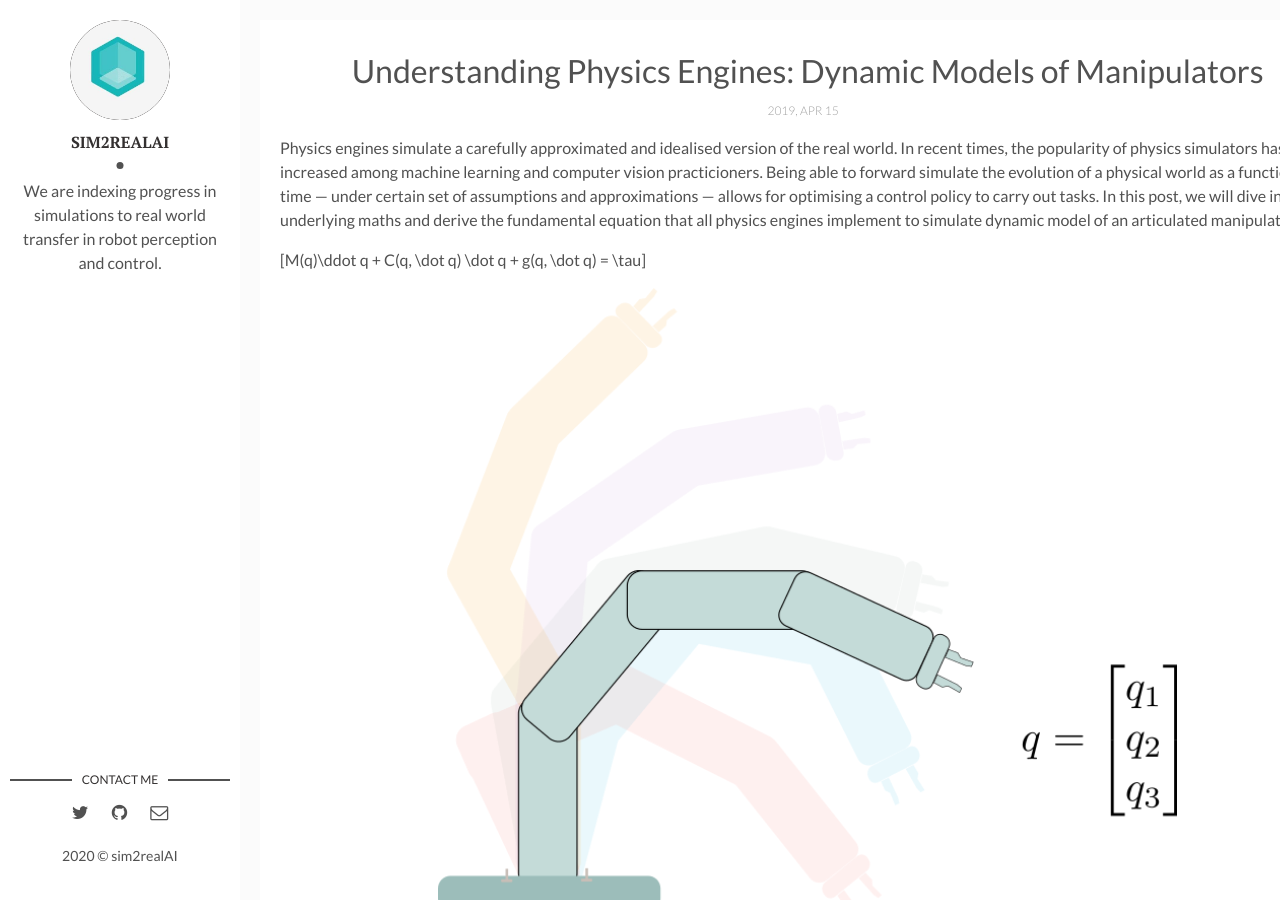
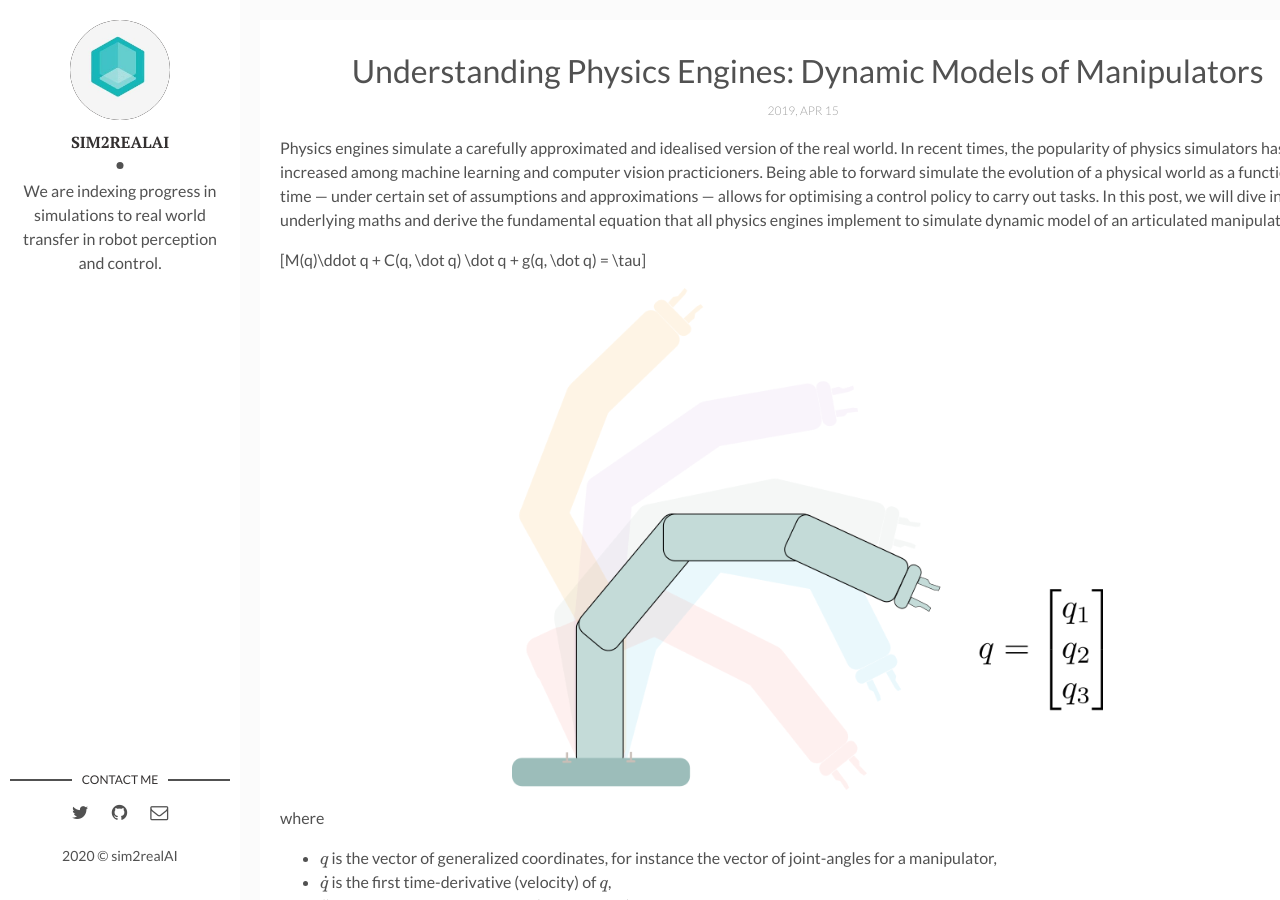
Before and after one commit to backupsim2realai/backupsim2realai.github.io, a Jekyll site: the page built from _posts/2019-04-15-Dynamic-Model-Of-Manipulators.markdown, in a window 1280 px wide and 900 px high. Built offline with Jekyll 4.4.1, drawn with Linux system fonts in a browser that asks for light colours; formulas are drawn with MathJax 3.

Commit message:
update
Signed-off-by: Ankur Handa <ahanda@nvidia.com>

```diff
--- a/_posts/2019-04-15-Dynamic-Model-Of-Manipulators.markdown
+++ b/_posts/2019-04-15-Dynamic-Model-Of-Manipulators.markdown
@@ -10,7 +10,7 @@ Physics engines simulate a carefully approximated and idealised version of the r
 
 $$M(q)\ddot q + C(q, \dot q) \dot q + g(q, \dot q) = \tau$$
 
-<center><img src="/assets/img/dynamic_model_drawing.png" width="70%"></center>
+<center><img src="/assets/img/dynamic_model_drawing.png" width="56%"></center>
 
 where
 - $$q$$ is the vector of generalized coordinates, for instance the vector of joint-angles for a manipulator,
```
